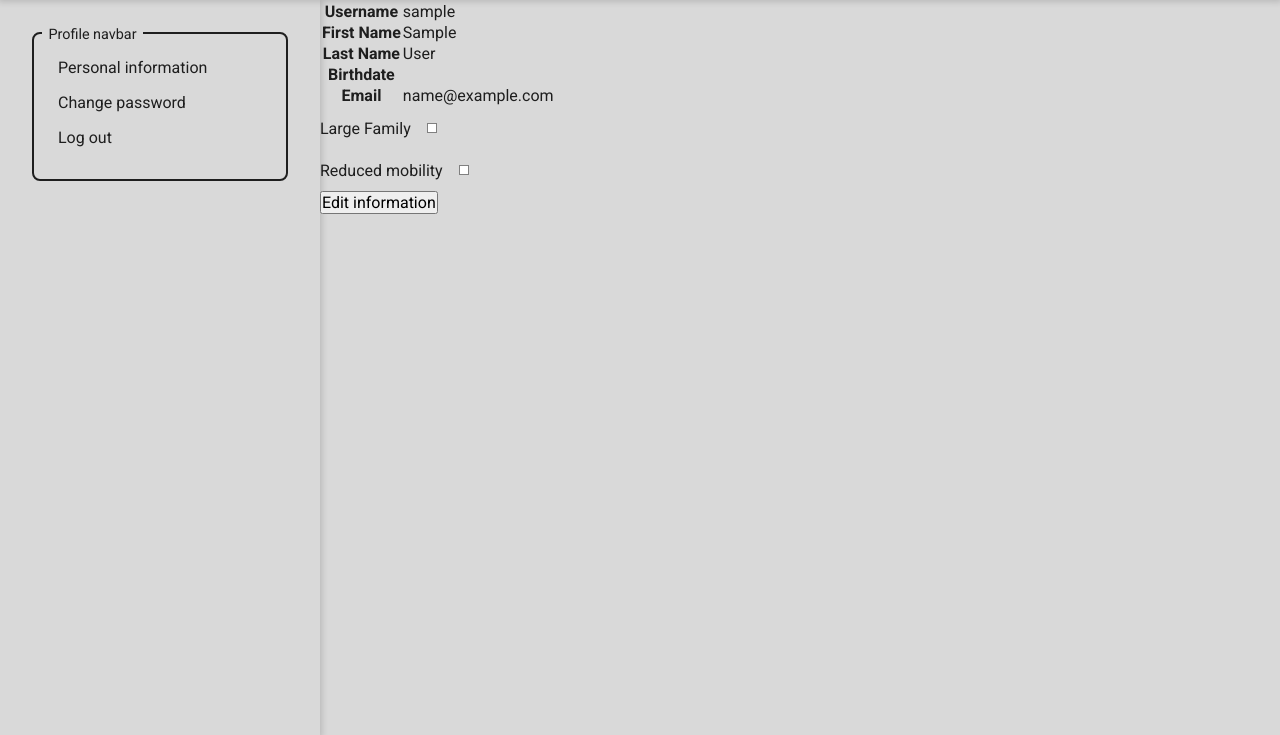
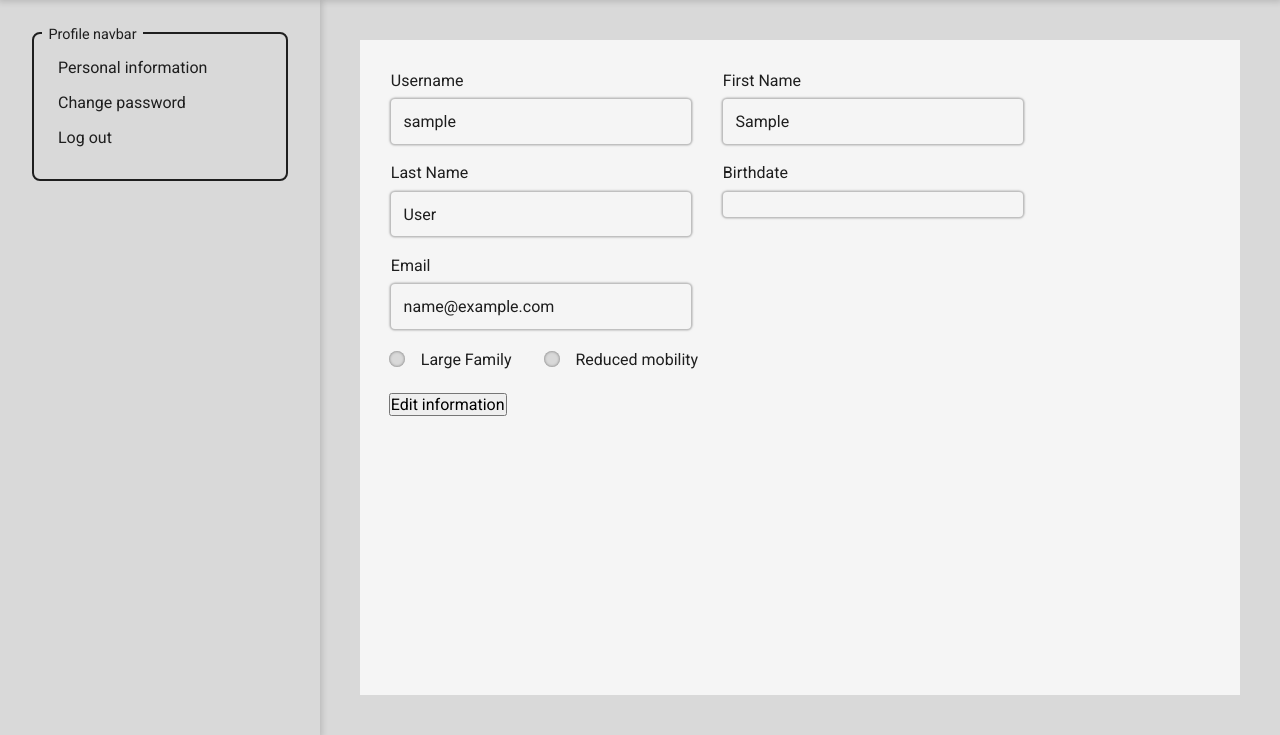
Before and after one commit to pablogmdsoftware/bus_system, a Django app: page /accounts/profile/ in a window 1280 px wide. Shown: the part 65-800 px from the top of the page. Run offline with Django 5.2, Linux system fonts and the light colour scheme; the visitor is signed in with stand-in values (Sample User, id 1); data that the repository does not hold is empty.

Commit message:
First part of stylize profile information

```diff
--- a/mysite/booking/static/booking/normalize.css
+++ b/mysite/booking/static/booking/normalize.css
@@ -23,6 +23,11 @@ input {
     font-size: 1rem;
 }
 
+th {
+    font-weight: 400;
+    text-align: start;
+}
+
 :root {
     --primary: #712EE1;
     --primary-hover: hsl(262, 75%, 43%);
--- a/mysite/booking/static/booking/profile.css
+++ b/mysite/booking/static/booking/profile.css
@@ -1,22 +1,108 @@
+main {
+    height: calc(100vh - 65px);
+    display: grid;
+    grid-template-columns: 25% 75%;
+    grid-auto-rows: 100%;
+}
+
+article {
+    padding: 2.5rem;
+}
+
+input[type="checkbox"] {
+    appearance: none;
+    cursor: pointer;
+}
+
+.profile {
+    height: 100%;
+    padding: 1.8rem;
+    background-color: whitesmoke;
+}
+
+.profile__table tbody {
+    display: flex;
+    flex-flow: row wrap;
+    gap: 0 2rem;
+}
+
+.profile__inputContainer {
+    width: 300px;
+    display: flex;
+    flex-flow: column nowrap;
+}
+
+.profile__inputContainer th {
+    margin-bottom: 0.6rem;
+    color: var(--contrast);
+}
+
+.profile__inputContainer td {
+    width: 100%;
+    padding: 0.8rem;
+    margin-bottom: 1.2rem;
+    /* border: 1px solid black; */
+    border-radius: 4px;
+    color: var(--contrast);
+    box-shadow: 0 0 0.1rem 0.1rem rgba(128, 128, 128, 0.5);
+}
+
+input[type="text"] {
+    outline: none;
+    border: none;
+    padding: 0.8rem;
+    width: 100%;
+    border-radius: 4px;
+}
+
+.removePadding td{
+    padding: 0;
+}
+
+.profile__checks {
+    display: flex;
+    flex-flow: row nowrap;
+    gap: 0 2rem;
+    margin-bottom: 1.5rem;
+}
+
 .check {
-    width: 10px;
-    height: 10px;
-    background-color: white;
-    border: 1px solid grey;
-    margin: 1rem;
+    width: 1rem;
+    height: 1rem;
+    border-radius: 50%;
+    box-shadow: 0 0 3px 0 inset rgba(0, 0, 0, 0.5);
+    background-color: var(--base);
+    margin-right: 1rem;
+    display: grid;
+    place-content: center;
 }
+
+.innerCheck {
+    width: 0.5rem;
+    height: 0.5rem;
+    border-radius: 50%;
+    background-color: var(--secondary);
+}
+
+input[type="checkbox"]:checked {
+    background-color: var(--secondary);
+    box-shadow: 0 0 0 0.25rem inset var(--base), 0 0 2px 1px rgba(0, 0, 0, 0.5);
+}
+
+input[type="checkbox"] {
+    box-shadow: 0 0 2px 1px rgba(0, 0, 0, 0.5);
+}
+
 .check--selected {
     background-color: grey
 }
+
 .flex {
     display: flex;
     flex-flow: row nowrap;
     align-items: center;
 }
 
-main {
-    height: calc(100vh - 65px);
-    display: grid;
-    grid-template-columns: 25% 75%;
-    grid-auto-rows: 100%;
+.removePadding td{
+    padding: 0;
 }
--- a/mysite/booking/templates/booking/inclusions/user_information.html
+++ b/mysite/booking/templates/booking/inclusions/user_information.html
@@ -1,38 +1,44 @@
 <article>
-    <table>
-        <tr>
+    <div class="profile ">
+        <table class="profile__table">
+            <tbody>
+                <tr class="profile__inputContainer">
                     <th>Username</th>
                     <td>{{user.username}}</td>
                 </tr>
-        <tr>
+                <tr class="profile__inputContainer">
                     <th>First Name</th>
                     <td>{{user.first_name}}</td>
                 </tr>
-        <tr>
+                <tr class="profile__inputContainer">
                     <th>Last Name</th>
                     <td>{{user.last_name}}</td>
                 </tr>
-        <tr>
+                <tr class="profile__inputContainer">
                     <th>Birthdate</th>
                     <td>{{user.customer.birth_date}}</td>
                 </tr>
-        <tr>
+                <tr class="profile__inputContainer">
                     <th>Email</th>
                     <td>{{user.email}}</td>
                 </tr>
+            </tbody>
         </table>
+        <div class="profile__checks">
             {% if user.customer.has_large_family %}
-    <div class="flex"><p>Large Family</p><div class="check check--selected"></div></div>
+            <div class="flex"><div class="check"><div class="innerCheck"></div></div><p>Large Family</p></div>
             {% else %}
-    <div class="flex"><p>Large Family</p><div class="check"></div></div>
+            <div class="flex"><div class="check"></div><p>Large Family</p></div>
             {% endif %}
             {% if user.customer.has_reduced_mobility %}
-    <div class="flex"><p>Reduced mobility</p><div class="check check--selected"></div></div>
+            <div class="flex"><div class="check"><div class="innerCheck"></div></div><p>Reduced mobility</p></div>
             {% else %}
-    <div class="flex"><p>Reduced mobility</p><div class="check"></div></div>
+            <div class="flex"><div class="check"></div><p>Reduced mobility</p></div>
             {% endif %}
-    <form action="{% url 'booking:profile' %}" method="post">
+        </div>
+        <form action="{% url 'booking:profile' %}" method="post" class="profile__submit">
             {% csrf_token %}
             <input type="submit" value="Edit information" name="action">
         </form>
+    </div>
 </article>
```
Also changed, not shown: mysite/booking/templates/booking/inclusions/user_information_edit.html (+21 -15 lines), mysite/booking/static/booking/images/check.svg (added). Lines whose indentation alone changed are shown as unchanged.
